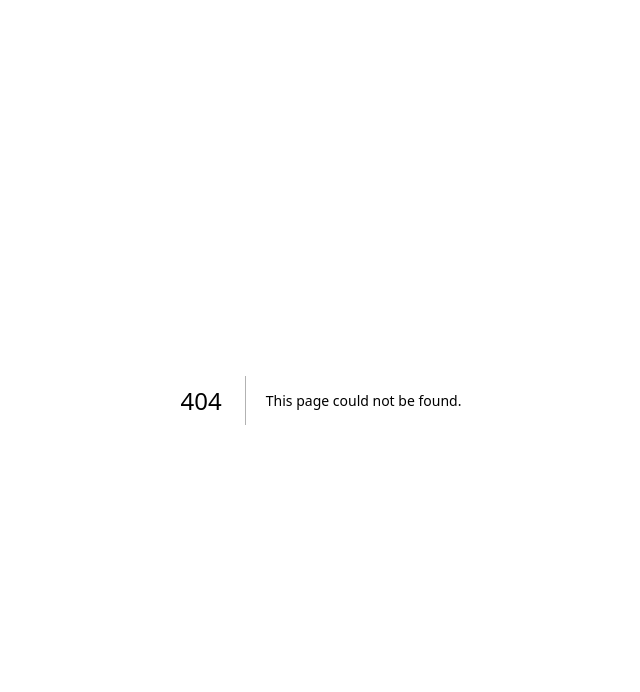
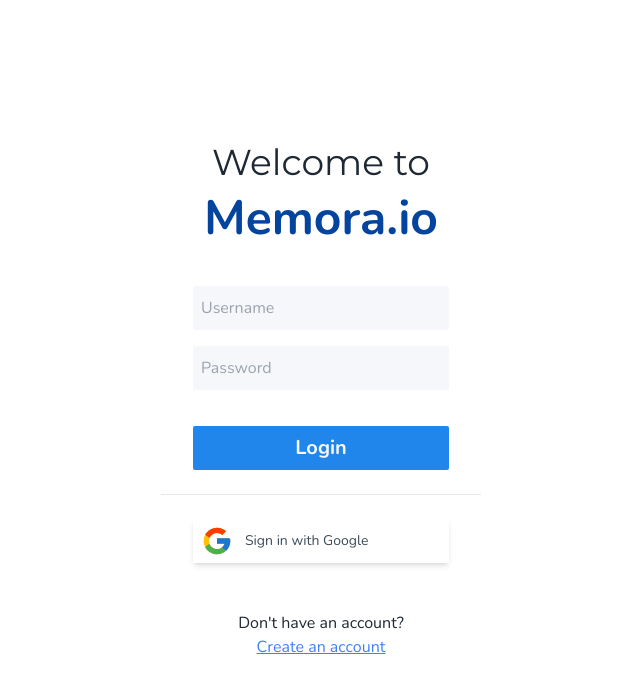
Before and after one commit to anomaly342/memora, a Next.js app in the folder client/: page /home in a window 1280 px wide. Before the commit this address had no page. Shown: the top 692 px of the page, without its empty margins (319-959 px from the left). Built offline with nearby package versions, Linux system fonts and the light colour scheme.

Commit message:
make home page

```diff
--- /dev/null
+++ b/client/src/app/home/page.tsx
@@ -0,0 +1,43 @@
+import { FcGoogle } from "react-icons/fc";
+import montserrat from "@/fonts/Montserrat";
+
+export default function HomePage() {
+  return (
+    <div className="grid place-content-center h-full">
+      <div className="flex flex-col items-center">
+        <div className="flex flex-col items-center mb-11">
+          <h2
+            className={`text-4xl mb-3 ${montserrat.className} text-cool-grey-900`}
+          >
+            Welcome to
+          </h2>
+          <h1 className="text-5xl text-blue-vivid-700 font-bold">Memora.io</h1>
+        </div>
+        <form className="grid place-content-center mb-6">
+          <input
+            className="h-11 w-64 bg-cool-grey-050 px-2 py-3 mb-4 rounded-sm"
+            type="text"
+            placeholder="Username"
+          />
+          <input
+            className="h-11 w-64 bg-cool-grey-050 px-2 py-3 mb-9 rounded-sm"
+            type="password"
+            placeholder="Password"
+          />
+          <button className="h-11 w-64 bg-blue-vivid-400 text-cool-grey-050 text-xl font-bold rounded-sm">
+            Login
+          </button>
+        </form>
+        <hr className="bg-cool-grey-200 w-80 mb-6" />
+        <button className="h-11 w-64 flex gap-3 items-center shadow-md p-2 mb-12">
+          <FcGoogle size={32}></FcGoogle>
+          <p className="text-cool-grey-700 text-sm">Sign in with Google</p>
+        </button>
+        <div className="text-center">
+          <p className="text-cool-grey-900">Don't have an account?</p>
+          <p className="text-blue-500 underline">Create an account</p>
+        </div>
+      </div>
+    </div>
+  );
+}
```
